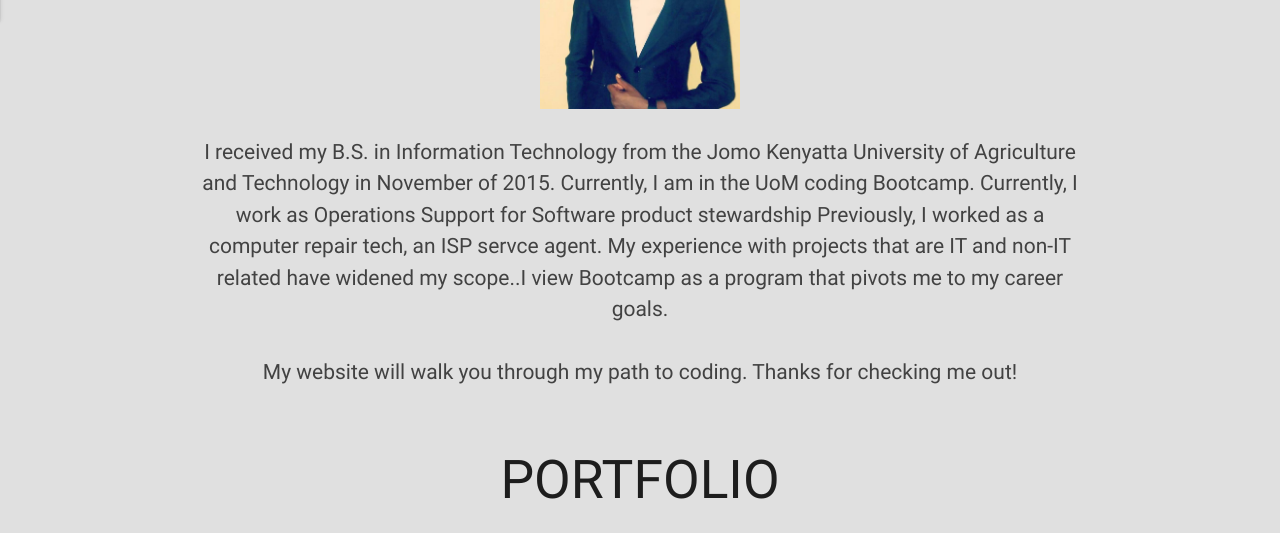
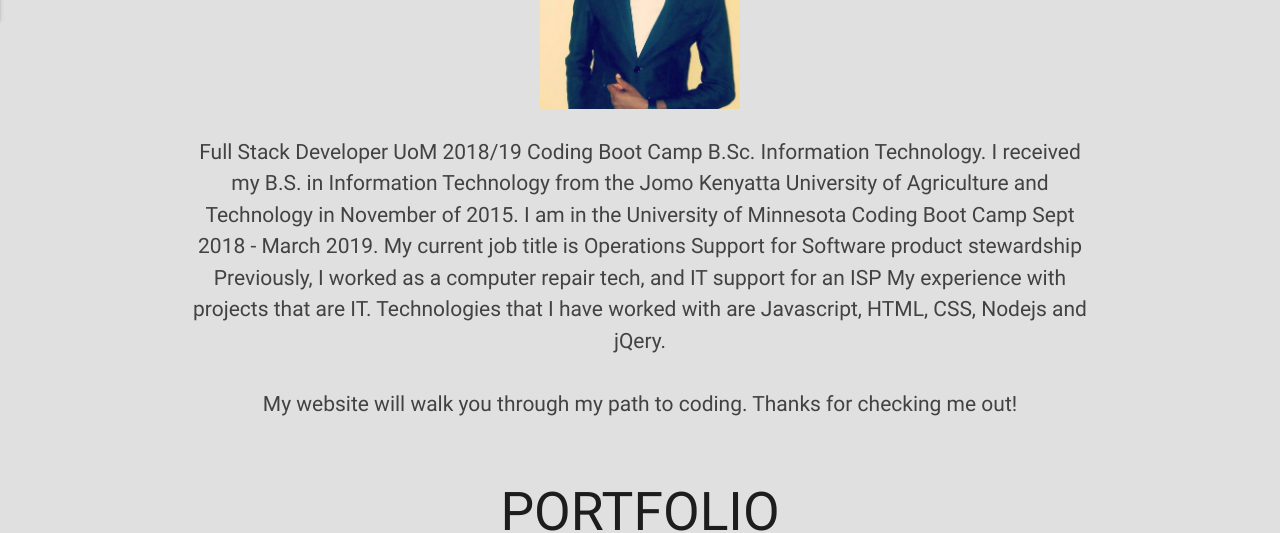
Before and after one commit to Kevinmotanya/Responsive-Portfolio, a plain HTML site: page index.html in a window 1280 px wide. Shown: the part 840-1373 px from the top of the page. Drawn offline with nearby package versions, Linux system fonts and the light colour scheme.

Commit message:
Update index.html

```diff
--- a/index.html
+++ b/index.html
@@ -40,11 +40,11 @@
             <div class="row">
             <img src="./assets/images/bio-image.jpg" alt="Snow" class="w3-grayscale" style="width:200px; border: 5px black;">
             </div>
-            <p class="grey-text text-darken-3 lighten-3" id="portfolio">I received my B.S. in Information Technology from the Jomo Kenyatta
-                 University of Agriculture and Technology in November of 2015.  Currently, I am in the UoM coding Bootcamp.
-                  Currently, I work as Operations Support for Software product stewardship
-                    Previously, I worked as a computer repair tech, an ISP servce agent. My experience with projects that are IT and
-                     non-IT related have widened my scope..I view Bootcamp as a program that pivots me to my career goals.
+            <p class="grey-text text-darken-3 lighten-3" id="portfolio">Full Stack Developer UoM 2018/19 Coding Boot Camp B.Sc. Information Technology.
+                I received my B.S. in Information Technology from the Jomo Kenyatta University of Agriculture and Technology in November of 2015.
+                I am in the University of Minnesota Coding Boot Camp Sept 2018 - March 2019. My current job title is Operations Support for Software
+                product stewardship Previously, I worked as a computer repair tech, and IT support for an ISP My experience with projects that are IT.
+                Technologies that I have worked with are Javascript, HTML, CSS, Nodejs and jQery.
             <br />
             <br />
          My website will walk you through my path to coding. Thanks for checking me out!</p>
```
